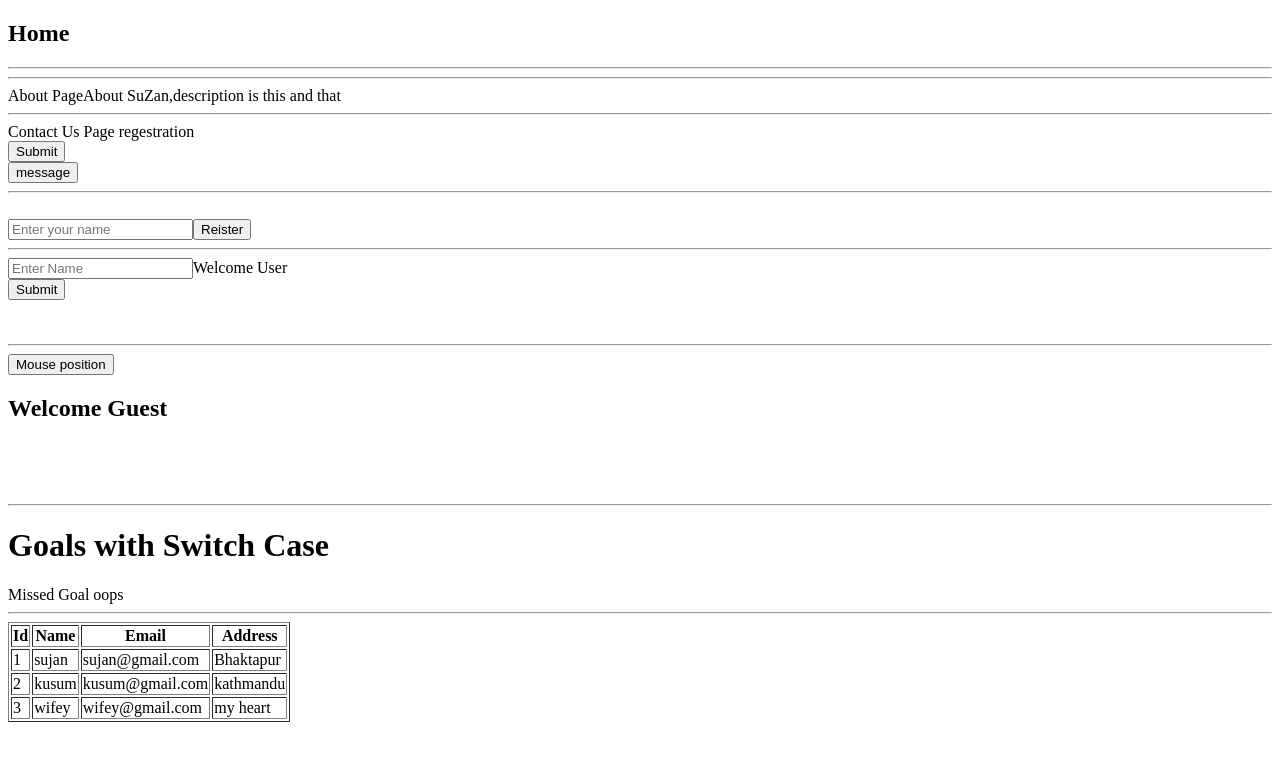
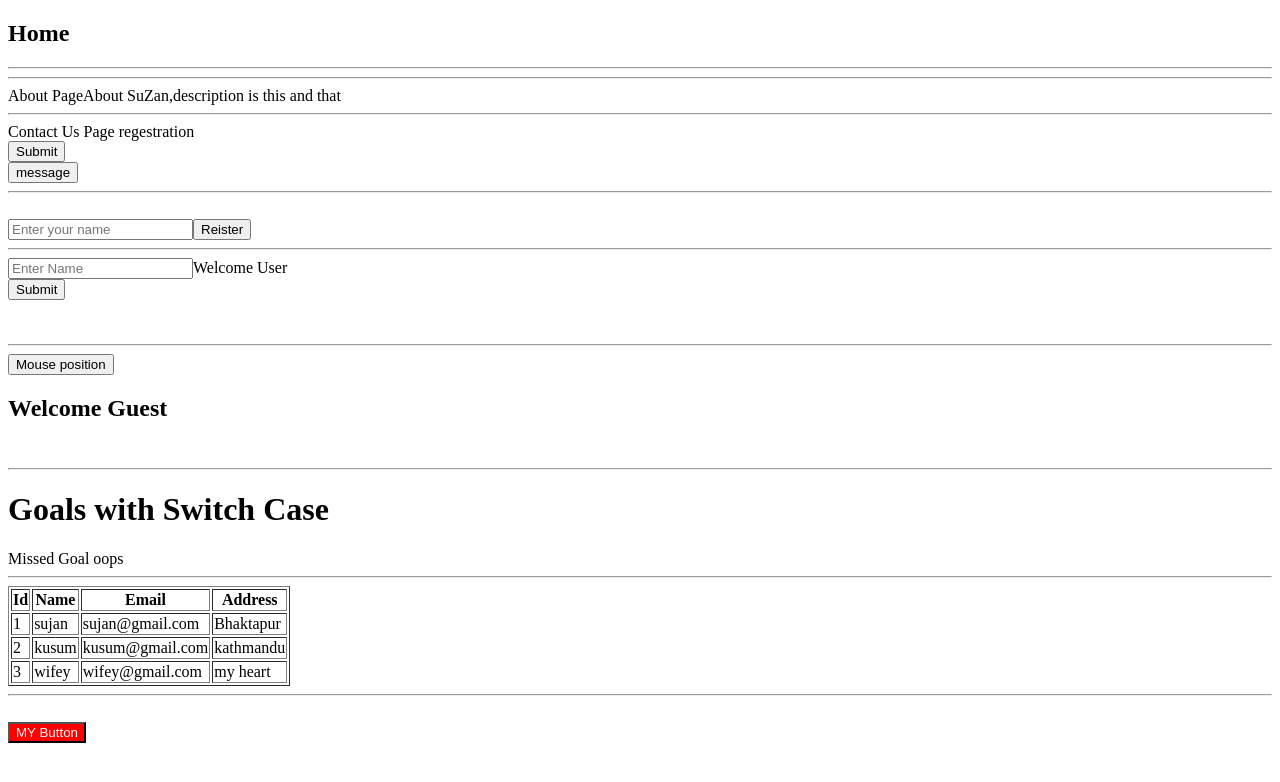
Before and after one commit to ST079/react, a React (Vite) app in the folder blogApp/: page / in a window 1280 px wide. Shown: the top 782 px of the page. Built offline with nearby package versions, Linux system fonts and the light colour scheme.

Commit message:
useSrtate hook

```diff
--- a/blogApp/src/App.jsx
+++ b/blogApp/src/App.jsx
@@ -4,6 +4,8 @@ import Contact from "./pages/Contact";
 import Home from "./pages/Home";
 import IsGoal from "./pages/IsGoal";
 import UserGeeting from "./pages/UserGeeting";
+
+import Colour from "./pages/Colour";
 
 const App = () => {
   const users = [
@@ -17,20 +19,20 @@ const App = () => {
   return (
     <>
       <Home />
-
       <hr />
       <About title="About SuZan" />
       <hr />
       <Contact formType="regestration" />
       <UserGeeting isLoggedIn={true} />
       <br />
-      <br />
-      <br />
       <hr />
       <h1>Goals with Switch Case</h1>
       <IsGoal isGoal={0} />
       <hr />
       <Table header={headers} data={users} />
+      <hr />
+      <br />
+      <Colour />
     </>
   );
 };
--- /dev/null
+++ b/blogApp/src/pages/Colour.jsx
@@ -0,0 +1,28 @@
+import { useState } from "react";
+
+const Colour = () => {
+  const [color, setColor] = useState("Red");
+  const change = () => {
+    const btn = document.getElementById("btn");
+    btn.style.background = setColor("blue");
+  };
+  const revChange = () => {
+    const btn = document.getElementById("btn");
+    btn.style.background = setColor("red");
+
+  };
+  return (
+    <div>
+      <button
+        onMouseOver={change}
+        onMouseOut={revChange}
+        style={{ background: color, color:"#fff" }}
+        id="btn"
+      >
+        MY Button
+      </button>
+    </div>
+  );
+};
+
+export default Colour;
--- a/blogApp/src/pages/Home.jsx
+++ b/blogApp/src/pages/Home.jsx
@@ -6,5 +6,4 @@ const Home = () => {
     </div>
   );
 };
-
 export default Home;
```
Also changed, not shown: 1 other file (tests, documents, lock files or other folders).
